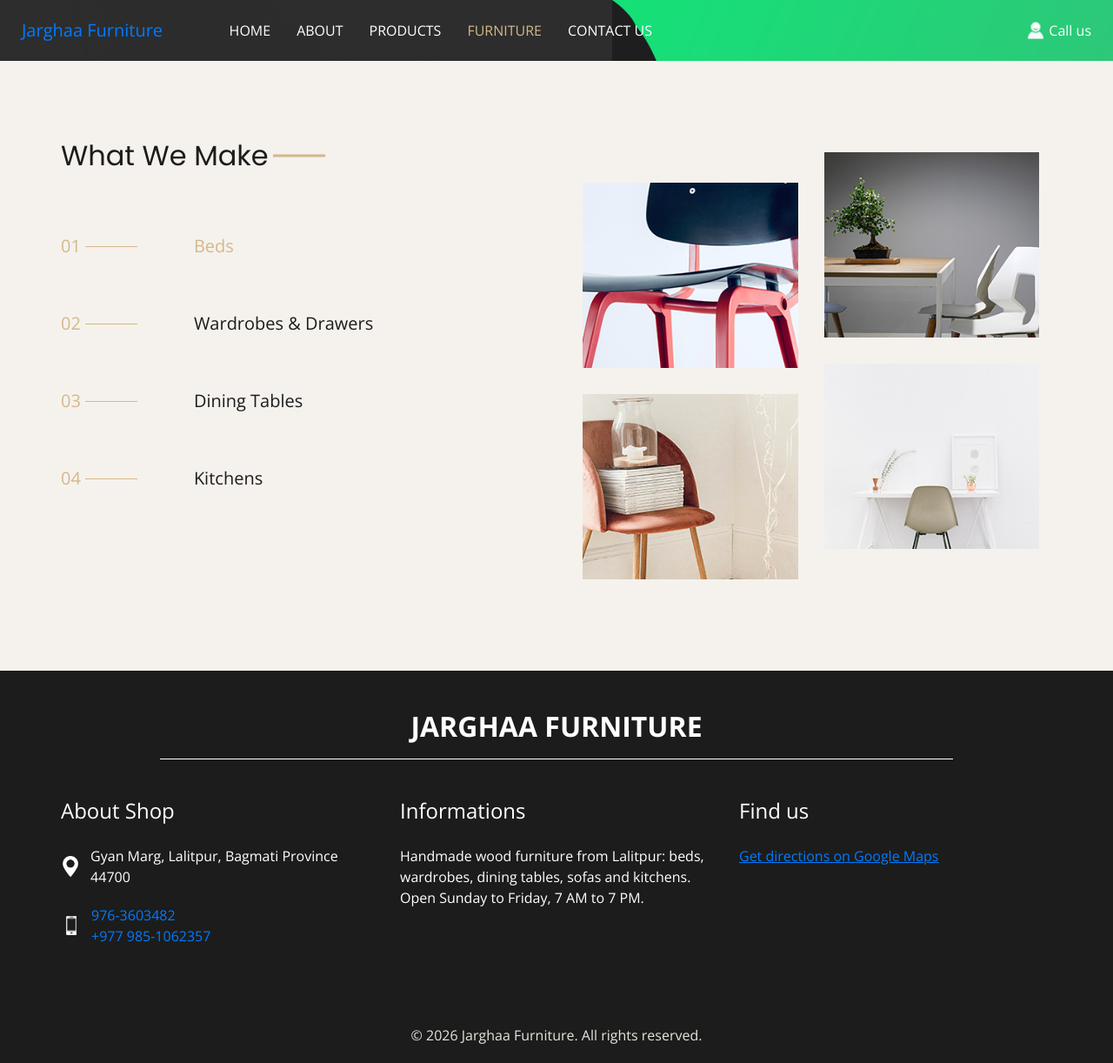
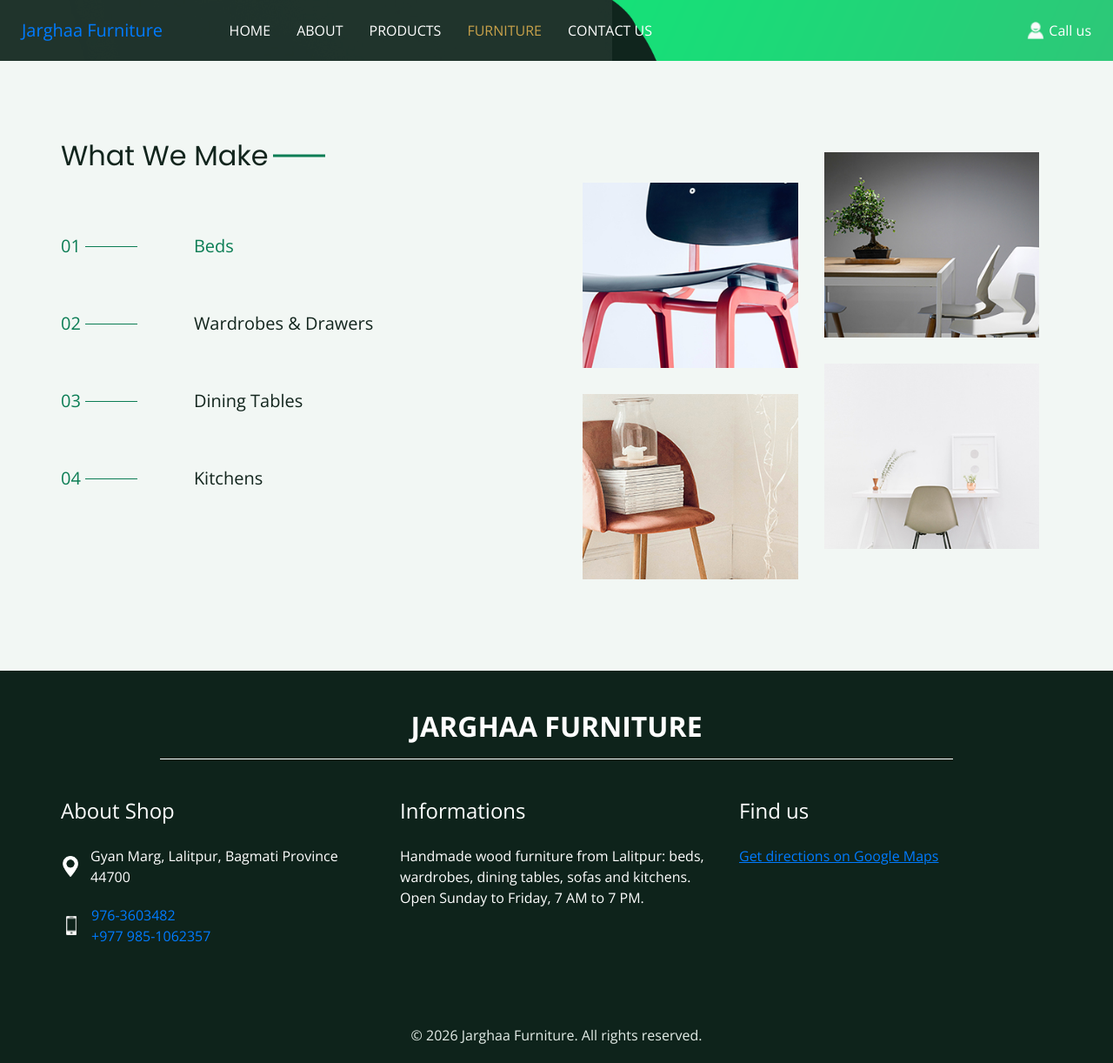
Before and after one commit to jarghaa/jarghaafurniture, a plain HTML site: page furniture.html in a window 1280 px wide. Shown: the whole page at 87% size. Drawn offline with nearby package versions, Linux system fonts and the light colour scheme.

Commit message:
Apply Emerald Green primary + Gold secondary color theme

```diff
--- a/css/style.scss
+++ b/css/style.scss
@@ -1,6 +1,8 @@
 $white: #ffffff;
-$black: #1c1c1c;
-$primary1: #d4b88a;
+$black: #12251d;
+$primary1: #0b7d54;
+$secondary1: #c9a24b;
+$dark: #0e231b;
 
 
 @mixin main-font {
@@ -108,7 +110,7 @@ body {
     height: 100%;
     background-image: url(../images/hero-side-bg.png);
     background-size: cover;
-    background-color: rgba(28, 28, 28, 0.85);
+    background-color: rgba(14, 35, 27, 0.85);
   }
 }
 
@@ -127,7 +129,7 @@ body {
 
 .header_section {
   overflow-x: hidden;
-  background-color: rgba(28, 28, 28, 0.92);
+  background-color: rgba(14, 35, 27, 0.92);
 
   .container-fluid {
     padding-right: 25px;
@@ -169,7 +171,7 @@ body {
       &.active,
       &:hover {
         .nav-link {
-          color: $primary1;
+          color: $secondary1;
         }
       }
     }
@@ -507,7 +509,7 @@ a:focus {
 // trending section
 
 .trending_section {
-  background-color: #f5f2ed;
+  background-color: #f2f7f4;
 
   .tab_container {
     .t-link-box {
@@ -624,7 +626,7 @@ a:focus {
     .box {
       position: relative;
       text-align: center;
-      background-color: #faf7f2;
+      background-color: #f7faf8;
       padding: 75px 35px 10px 35px;
       margin: 30px 10px 0 10px;
       min-width: 225px;
@@ -635,7 +637,7 @@ a:focus {
       }
 
       h6.price {
-        color: $primary1;
+        color: $secondary1;
       }
 
       .new {
@@ -643,7 +645,7 @@ a:focus {
         top: 0;
         left: 0;
         padding: 5px 35px;
-        background-color: $black;
+        background-color: $primary1;
         color: $white;
 
         h6 {
@@ -779,7 +781,7 @@ a:focus {
         }
 
         p {
-          color: $primary1;
+          color: $secondary1;
           margin: 0;
         }
       }
@@ -790,7 +792,7 @@ a:focus {
     }
 
     &:hover {
-      background-color: #f3f3f3;
+      background-color: #f1f5f2;
       box-shadow: none;
 
       .arrow_img {
@@ -817,7 +819,7 @@ a:focus {
 
 // info section
 .info_section {
-  background-color: #1c1c1c;
+  background-color: $dark;
   color: $white;
 
   .info_logo {
@@ -925,11 +927,11 @@ a:focus {
   display: flex;
   flex-direction: column;
   justify-content: center;
-  background-color: #1c1c1c;
+  background-color: $dark;
 }
 
 .footer_section p {
-  color: #e8e4dc;
+  color: #e4ede8;
   margin: 0;
   padding: 25px 0 20px 0;
   margin: 0 auto;
@@ -938,7 +940,7 @@ a:focus {
 }
 
 .footer_section a {
-  color: $primary1;
+  color: $secondary1;
 }
 
 /* end footer section*/
```
Also changed, not shown: css/style.css, 1 other file.
